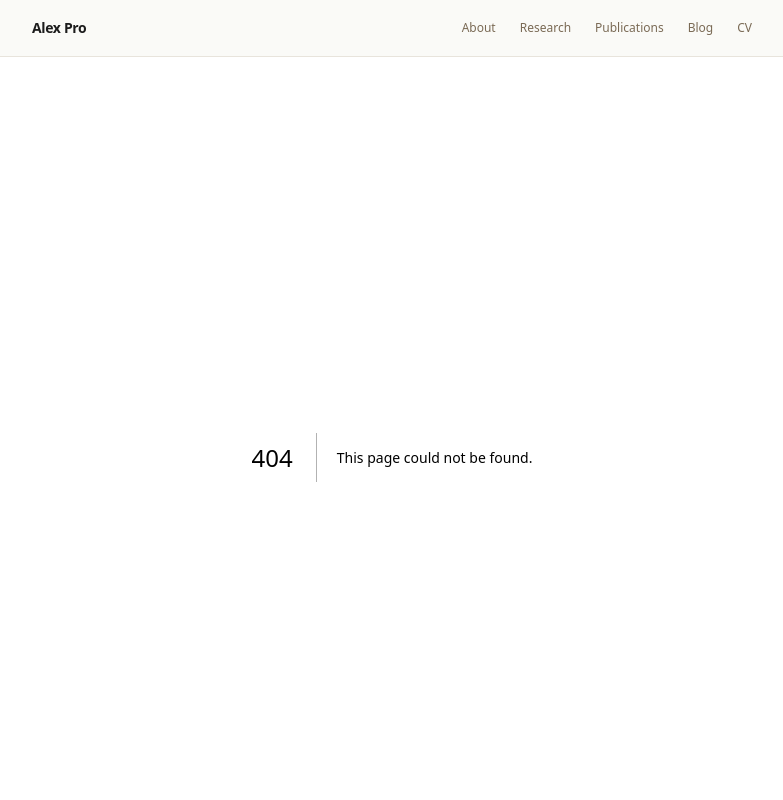
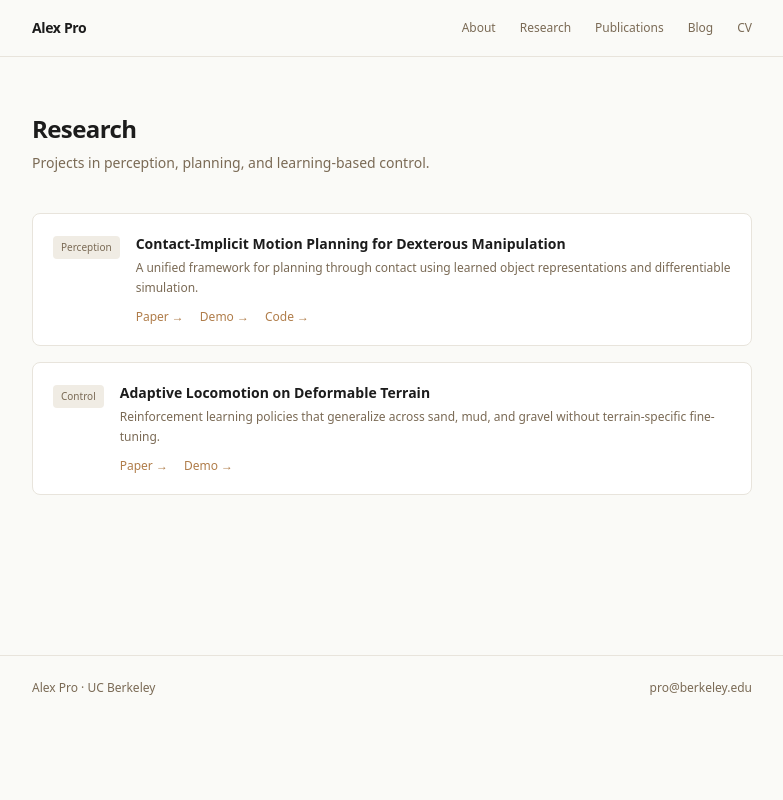
Before and after one commit to alex-prosh/alex-personal-website, a Next.js app: page /research in a window 1280 px wide. Before the commit this address had no page. Shown: the top 800 px of the page, without its empty margins (248-1031 px from the left). Built offline with nearby package versions, Linux system fonts and the light colour scheme.

Commit message:
feat: add research page and ProjectCard component

```diff
--- /dev/null
+++ b/app/research/page.tsx
@@ -0,0 +1,21 @@
+import type { Metadata } from 'next'
+import { projects } from '@/content/research'
+import ProjectCard from '@/components/ProjectCard'
+
+export const metadata: Metadata = { title: 'Research · Alex Pro' }
+
+export default function ResearchPage() {
+  return (
+    <div className="mx-auto max-w-3xl px-6 pt-14 pb-20">
+      <h1 className="text-2xl font-semibold tracking-tight mb-2">Research</h1>
+      <p className="text-sm text-muted mb-10">
+        Projects in perception, planning, and learning-based control.
+      </p>
+      <div className="flex flex-col gap-4">
+        {projects.map((project) => (
+          <ProjectCard key={project.title} project={project} />
+        ))}
+      </div>
+    </div>
+  )
+}
--- /dev/null
+++ b/components/ProjectCard.tsx
@@ -0,0 +1,36 @@
+import type { Project } from '@/types'
+
+interface Props {
+  project: Project
+}
+
+export default function ProjectCard({ project }: Props) {
+  return (
+    <div className="border border-border rounded-lg p-5 bg-white flex gap-4 items-start">
+      <span className="text-[10px] bg-[#f0ece4] text-muted px-2 py-1 rounded whitespace-nowrap mt-0.5 flex-shrink-0">
+        {project.tag}
+      </span>
+      <div>
+        <h3 className="text-sm font-semibold mb-1">{project.title}</h3>
+        <p className="text-xs text-muted leading-relaxed mb-3">{project.description}</p>
+        <div className="flex gap-4">
+          {project.links.paper && (
+            <a href={project.links.paper} className="text-xs text-accent hover:underline" target="_blank" rel="noopener noreferrer">
+              Paper →
+            </a>
+          )}
+          {project.links.demo && (
+            <a href={project.links.demo} className="text-xs text-accent hover:underline" target="_blank" rel="noopener noreferrer">
+              Demo →
+            </a>
+          )}
+          {project.links.code && (
+            <a href={project.links.code} className="text-xs text-accent hover:underline" target="_blank" rel="noopener noreferrer">
+              Code →
+            </a>
+          )}
+        </div>
+      </div>
+    </div>
+  )
+}
```
